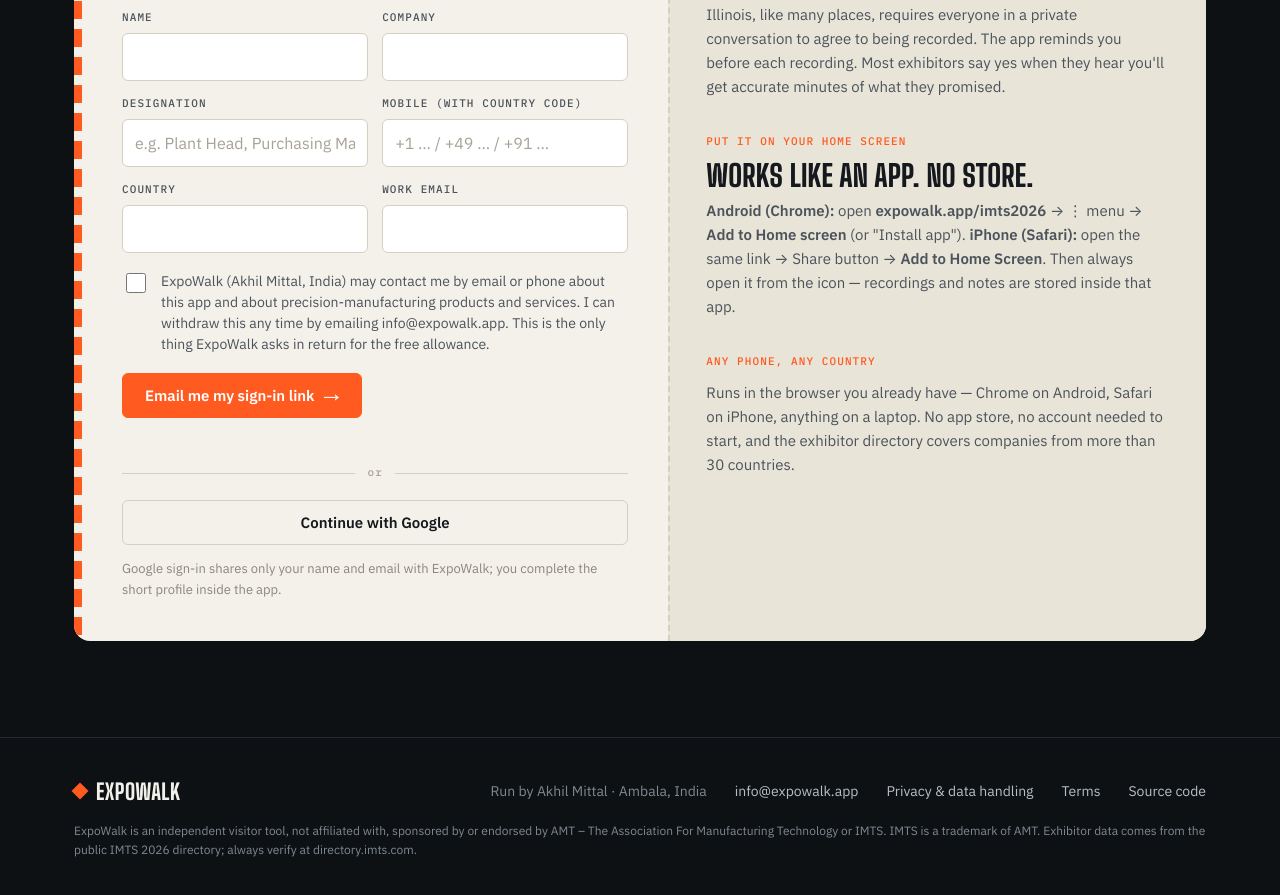
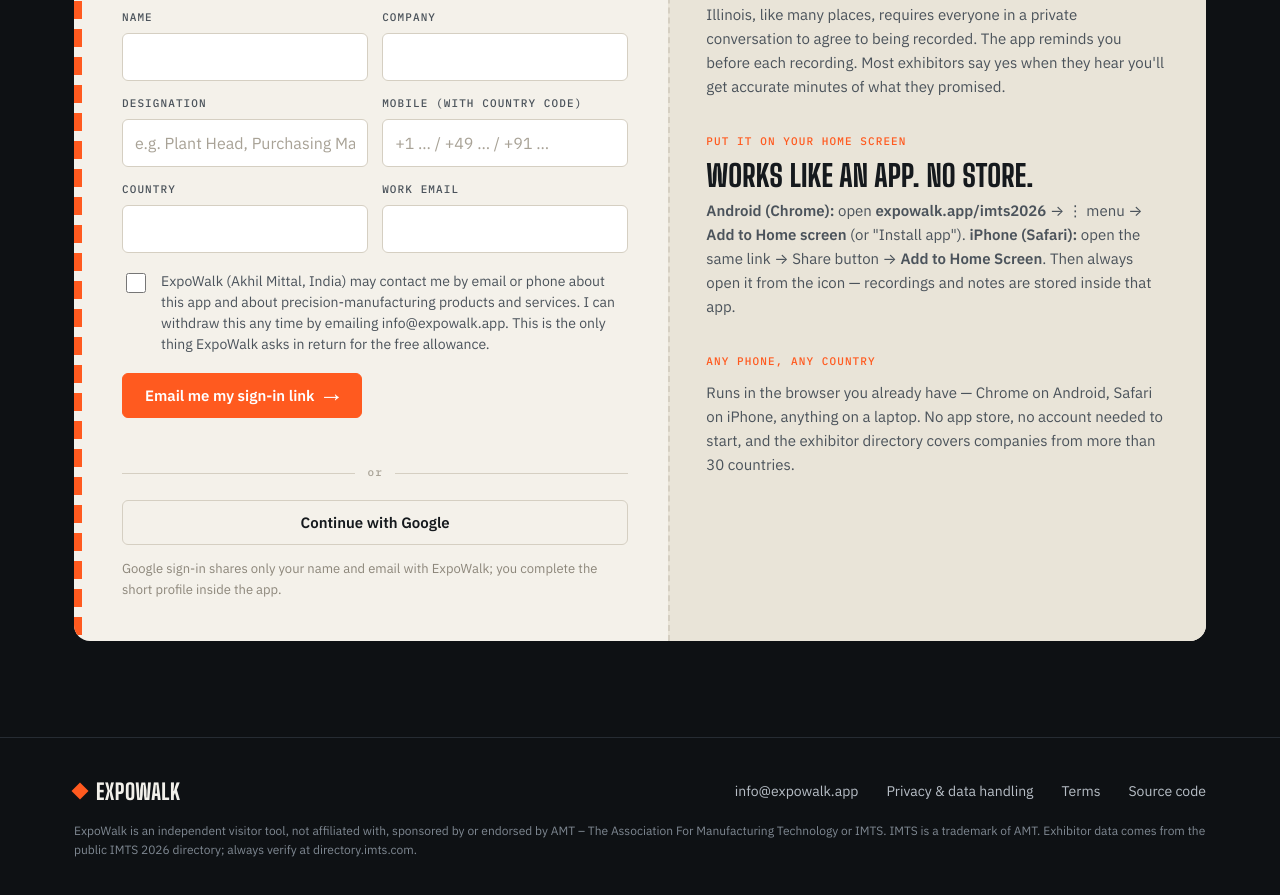
Before and after one commit to mittalakhil87/imts-planner, a website: page index.html in a window 1280 px wide. Shown: the part 5111-6006 px from the top of the page. Drawn offline with Linux system fonts and the light colour scheme; no server answers.

Commit message:
ExpoWalk update 06-09-2026 17:07:00.38

```diff
--- a/index.html
+++ b/index.html
@@ -337,7 +337,6 @@
 
 <footer><div class="wrap">
   <a class="brand" href="/"><i></i>ExpoWalk</a>
-  <span>Run by Akhil Mittal · Ambala, India</span>
   <a href="mailto:info@expowalk.app">info@expowalk.app</a>
   <a href="/privacy">Privacy &amp; data handling</a>
   <a href="/terms">Terms</a>
```
